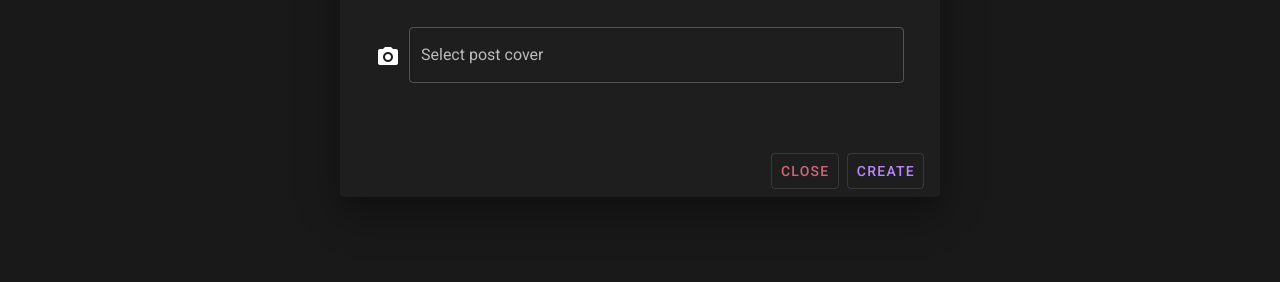
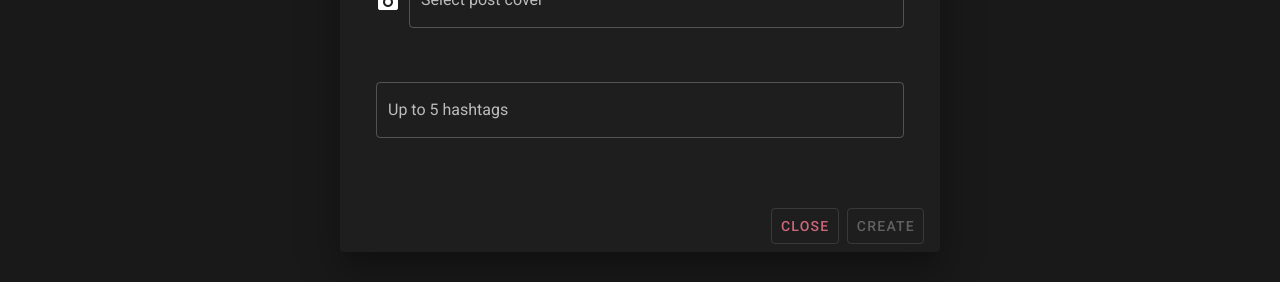
Before and after one commit to Nebula-Clan/Client, a Nuxt app: page /new-post in a window 1280 px wide. Both pictures are taken after a click on the button "PUBLISH". Shown: the part 470-752 px from the top of the page. Built offline with nearby package versions, Linux system fonts and the light colour scheme; what vue-quill-editor would draw is missing.

Commit message:
hashtag initial

```diff
--- a/components/post/CreatePost.vue
+++ b/components/post/CreatePost.vue
@@ -59,6 +59,23 @@
                         truncate-length="30"
                       ></v-file-input>
                     </v-col>
+                    <v-col cols="12">
+                      <v-text-field outlined
+                                    v-model="hashtags"
+                                    label="Up to 5 hashtags"
+                                    :rules="hashtagRules"
+                                    @change="addHashtags">
+                      </v-text-field>
+                      <div>
+                        <v-chip
+                          class="mx-1"
+                          :key="i"
+                          :color="chipsColors[i]"
+                          v-for="(tag, i) in this.post.hashtags">
+                          {{tag}}
+                        </v-chip>
+                      </div>
+                    </v-col>
                   </v-form>
                 </v-row>
               </v-container>
@@ -74,6 +91,7 @@
               </v-btn>
               <v-btn
                 outlined
+                :disabled="!formValid"
                 color="primary"
                 text
                 @click="onSubmit()">
@@ -96,6 +114,7 @@ export default {
   data: () => ({
     dialog: false,
     formValid: false,
+    hashtags: '',
     post: {
       title: '',
       description: '',
@@ -103,6 +122,7 @@ export default {
       category: 'OTHER',
       content: '',
       headerImage: undefined,
+      hashtags: []
     },
     titleRules: [
       t => !!t || 'Title is required',
@@ -111,6 +131,13 @@ export default {
     descRules: [
       t => !!t || 'Description is required',
       t => t.length <= 750 || 'Max length is 750 characters'
+    ],
+    hashtagRules: [
+      t => t.replace(/ /g, '').split(',').length <= 5 || 'Max hashtag is 5',
+      t => /(.*,)*(.*)/.test(t.replace(/ /g, '')) || "Use a valid format"
+    ],
+    chipsColors: [
+      'blue', 'red', 'green', 'purple', 'orange'
     ]
   }),
   components: {
@@ -124,6 +151,13 @@ export default {
       }).catch((e) => {
         console.error(e)
       })
+    },
+    addHashtags() {
+      const hashtag = this.hashtags.replace(/ /g, '')
+      const hashtags = hashtag.split(',')
+      if (hashtags.length <= 5) {
+        this.post.hashtags = hashtags
+      }
     }
   }
 }
```
